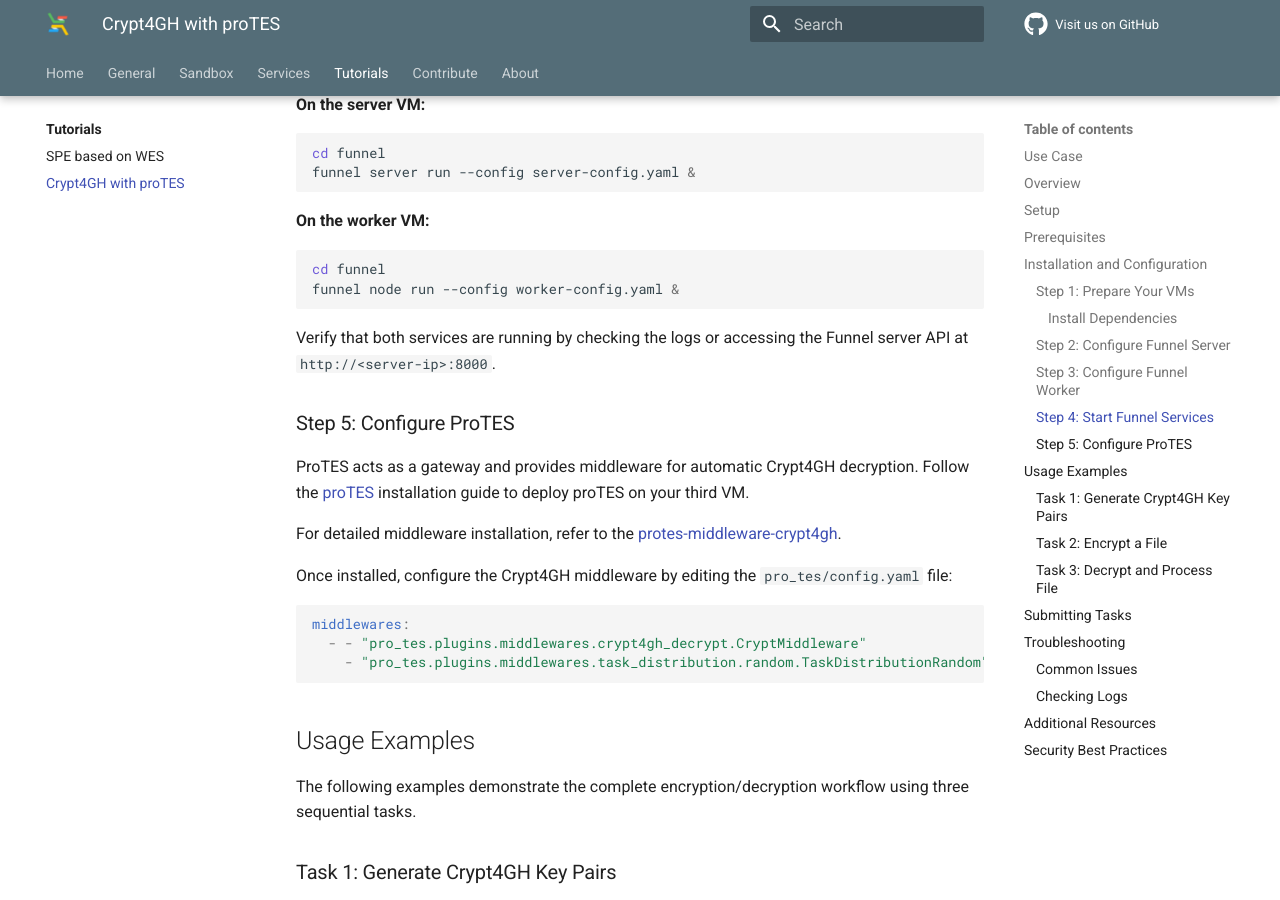
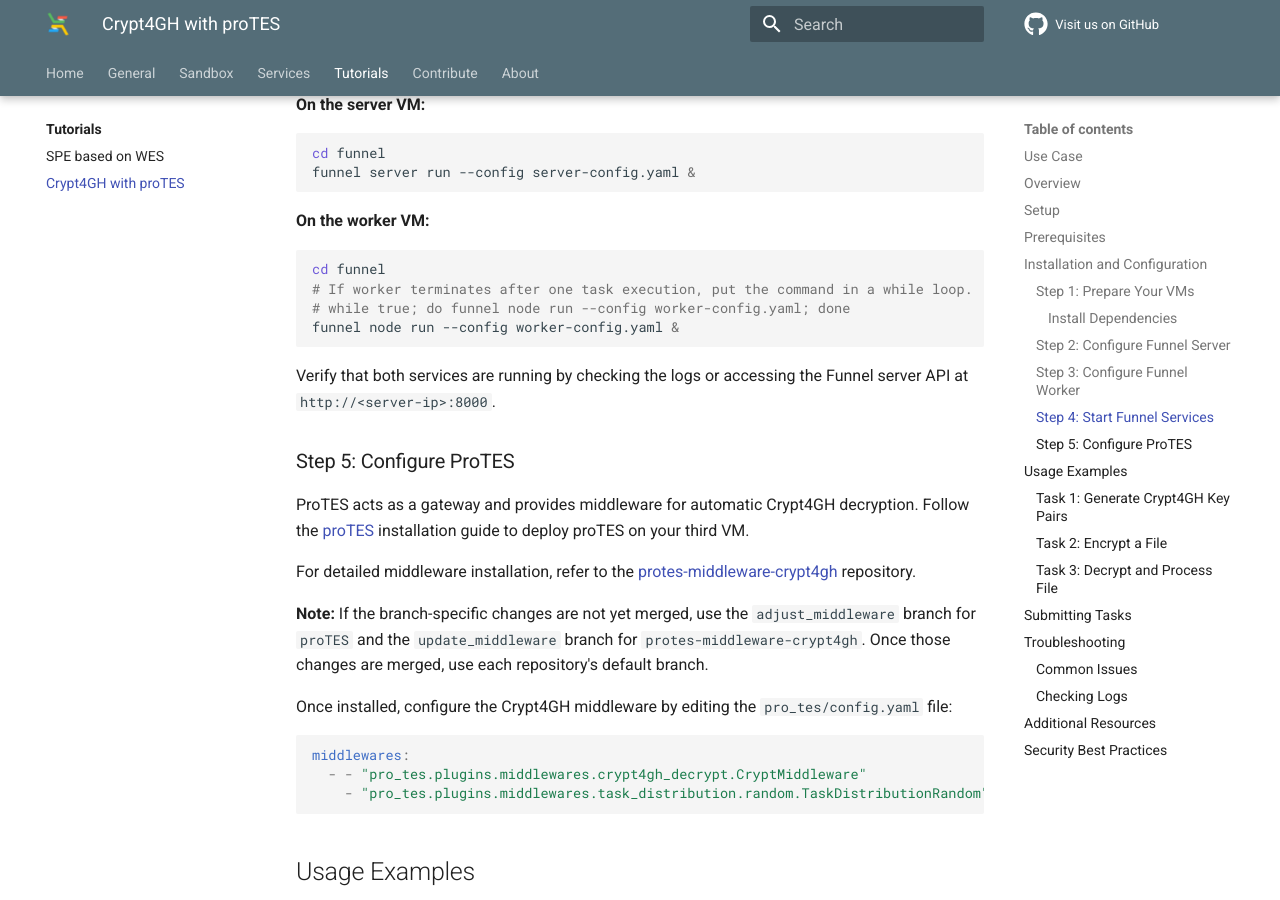
Before and after one commit to elixir-cloud-aai/elixir-cloud-aai.github.io, an MkDocs documentation site: the page built from docs/tutorials/crypt4gh_to_protes.md, in a window 1280 px wide and 900 px high, scrolled down 4451 px. Built offline with MkDocs 1.6.1 and Material for MkDocs 9.7.7, drawn with Linux system fonts in a browser that asks for light colours; comment, search, counter and statistics services are not loaded.

Commit message:
docs(tutorials): update crypt4GH to proTES guide (#36)
Signed-off-by: Valentin Schneider-Lunitz <valentin.schneider-lunitz@charite.de>
Co-authored-by: Valentin Schneider-Lunitz <valentin.schneider-lunitz@charite.de>
Co-authored-by: Sven Twardziok <sven.twardziok@posteo.de>
Co-authored-by: Copilot Autofix powered by AI <175728472+Copilot@users.noreply.github.com>

````diff
--- a/docs/tutorials/crypt4gh_to_protes.md
+++ b/docs/tutorials/crypt4gh_to_protes.md
@@ -169,6 +169,8 @@ funnel server run --config server-config.yaml &
 
 ```bash
 cd funnel
+# If worker terminates after one task execution, put the command in a while loop.
+# while true; do funnel node run --config worker-config.yaml; done
 funnel node run --config worker-config.yaml &
 ```
 
@@ -178,7 +180,9 @@ Verify that both services are running by checking the logs or accessing the Funn
 
 ProTES acts as a gateway and provides middleware for automatic Crypt4GH decryption. Follow the [proTES](https://github.com/elixir-cloud-aai/proTES) installation guide to deploy proTES on your third VM.
 
-For detailed middleware installation, refer to the [protes-middleware-crypt4gh](https://github.com/elixir-cloud-aai/protes-middleware-crypt4gh).
+For detailed middleware installation, refer to the [protes-middleware-crypt4gh](https://github.com/elixir-cloud-aai/protes-middleware-crypt4gh) repository.
+
+**Note:** If the branch-specific changes are not yet merged, use the `adjust_middleware` branch for `proTES` and the `update_middleware` branch for `protes-middleware-crypt4gh`. Once those changes are merged, use each repository's default branch.
 
 Once installed, configure the Crypt4GH middleware by editing the `pro_tes/config.yaml` file:
 
````
